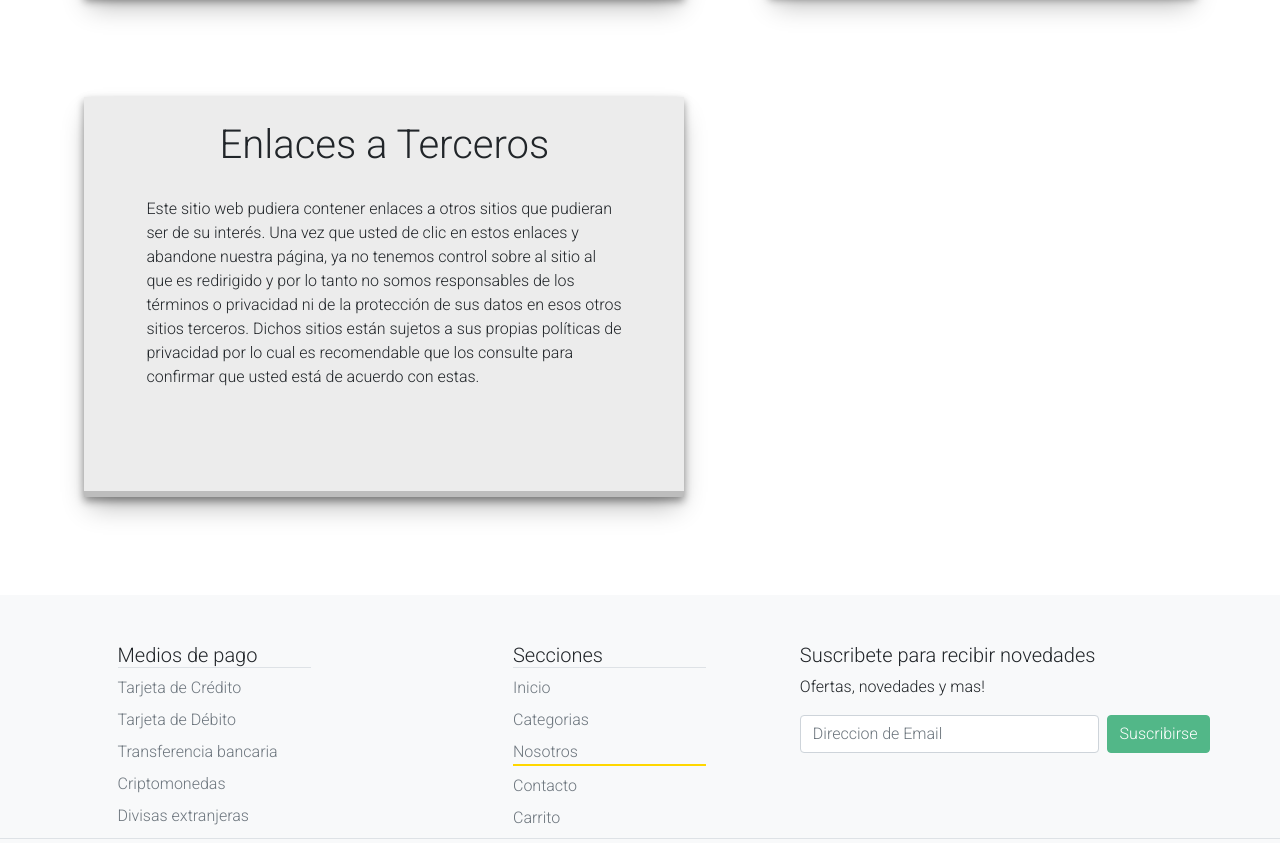
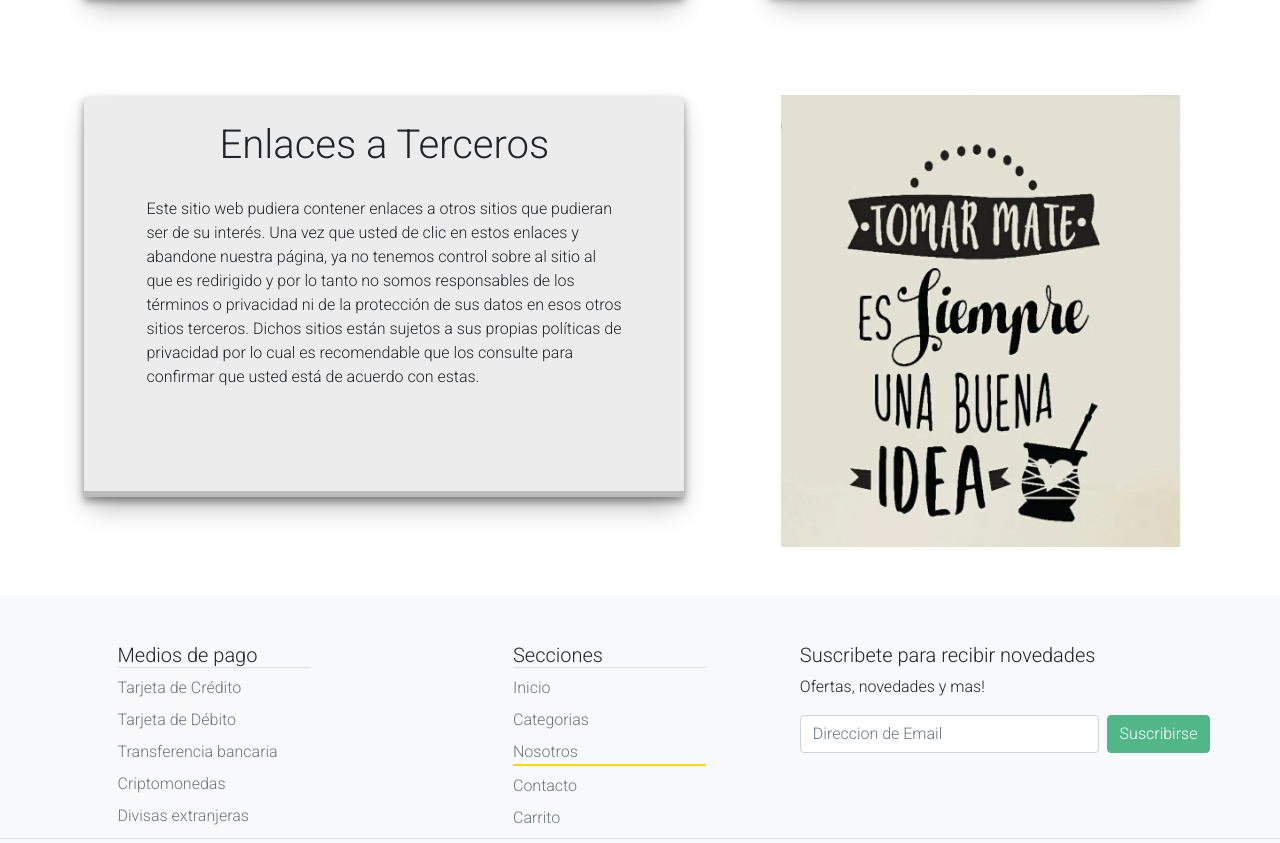
Before and after one commit to Lucas-Esteban-Rodriguez/proyecto-coderhouse-DW, a website: page nosotros.html in a window 1280 px wide. Shown: the part 1700-2543 px from the top of the page. Drawn offline with Linux system fonts and the light colour scheme.

Commit message:
Agregue imagen en Nosotros

```diff
--- a/nosotros.html
+++ b/nosotros.html
@@ -103,7 +103,7 @@
               <p class="carta-nosotros-contenedor-parrafo">Este sitio web pudiera contener enlaces a otros sitios que pudieran ser de su interés. Una vez que usted de clic en estos enlaces y abandone nuestra página, ya no tenemos control sobre al sitio al que es redirigido y por lo tanto no somos responsables de los términos o privacidad ni de la protección de sus datos en esos otros sitios terceros. Dichos sitios están sujetos a sus propias políticas de privacidad por lo cual es recomendable que los consulte para confirmar que usted está de acuerdo con estas.</p>
           </div>
         </div>
-        <img class="mt-5 img-nostros-grande col-lg-4 col-sm-8 col-11" src="" alt="">
+        <img class="mt-5 img-nostros-grande col-lg-4 col-sm-8 col-11" src="/img/Nosotros/TomarMateEsSiempreUnaBuenaIdea.jpg" alt="Tomar Mate es SIEMPRE una buena idea ;)">
       </div>
     </div>
   </section>
```
Also changed, not shown: img/Nosotros/TomarMateEsSiempreUnaBuenaIdea.jpg (added).
